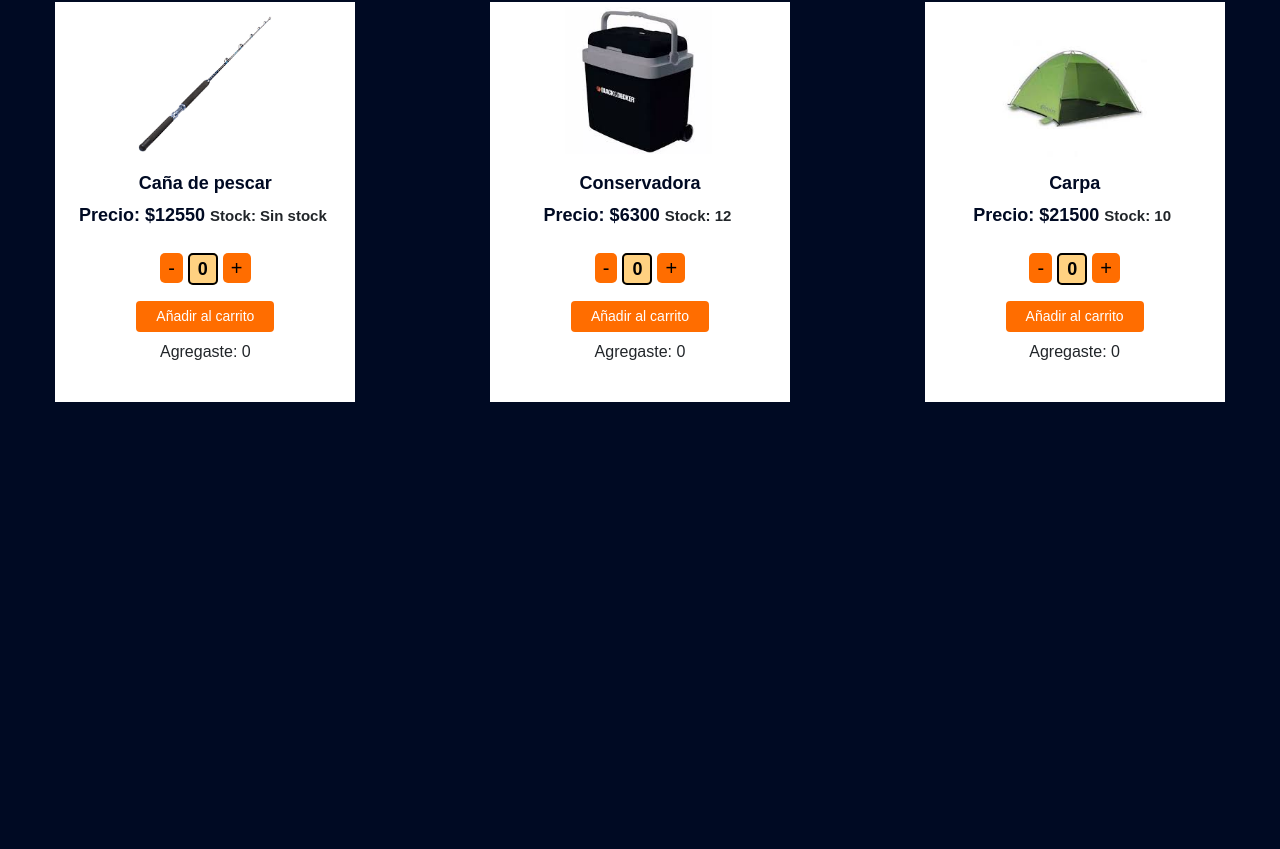
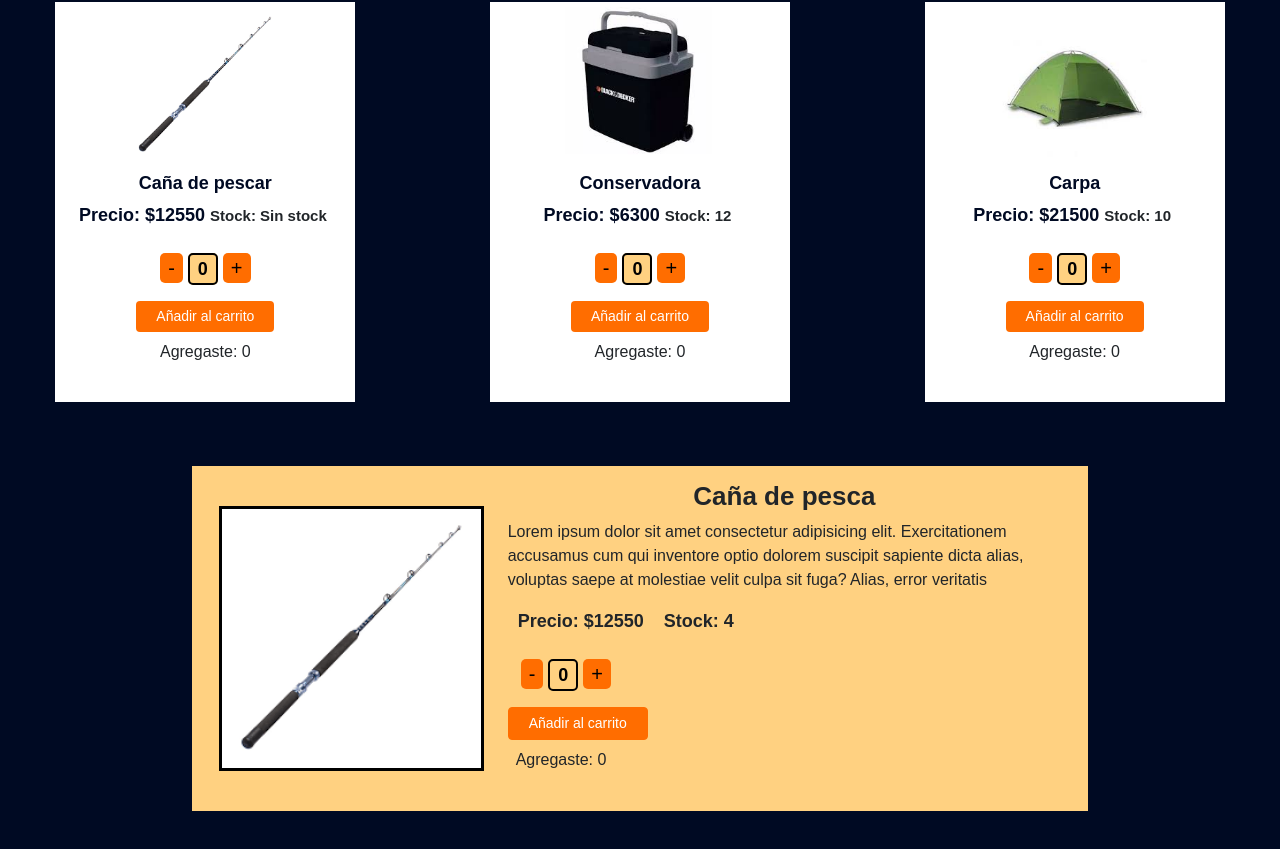
Before and after one commit to DelCampoFabian/DelCampoFabian-CursoReact, a React (Create React App) app: page / in a window 1280 px wide. Shown: the part 605-1454 px from the top of the page. Before the commit the page ends 1023 px from the top, so only its background shows below. Built offline with nearby package versions, Linux system fonts and the light colour scheme.

Commit message:
Desafio DetailContainer

```diff
--- a/package.json
+++ b/package.json
@@ -8,6 +8,7 @@
     "@testing-library/user-event": "^13.5.0",
     "react": "^18.2.0",
     "react-dom": "^18.2.0",
+    "react-router-dom": "^6.3.0",
     "react-scripts": "5.0.1",
     "web-vitals": "^2.1.4"
   },
--- a/src/App.js
+++ b/src/App.js
@@ -1,19 +1,17 @@
 import './App.css';
 import ItemListContainer from './components/ItemListContainer/ItemListContainer';
 import NavBar from './components/Navbar/NavBar';
-
-
-
+//import {BrowserRouter, Routes, Route} from "react-router-dom";
+import ItemDetailContainer from './components/ItemDetailContainer/ItemDetailContainer';
 
 
 function App() {
-//props a pasar al ItemListContainer
-
 
   return (
     <div>
       <NavBar />
       <ItemListContainer />
+      <ItemDetailContainer/>
     </div>
   );
 }
--- a/src/components/Item/Item.jsx
+++ b/src/components/Item/Item.jsx
@@ -3,7 +3,6 @@ import ItemCount from "../ItemCount/ItemCount";
 
 const Item = ({ nombre, imagen, precio, stock }) => {
     return (
-
         <div className="productos__container">
             <div className="productos">
                 <img src={imagen} alt={nombre} />
@@ -15,11 +14,7 @@ const Item = ({ nombre, imagen, precio, stock }) => {
                 </div>
             </div>
         </div>
-
     )
-
-
-
 }
 
 
--- a/src/components/ItemCount/ItemCount.css
+++ b/src/components/ItemCount/ItemCount.css
@@ -20,3 +20,18 @@
 .contador:hover {
     background-color: #ffd181;
 }
+.productos__button {
+    background-color: #ff6d00;
+    border: 1px solid #ff6d00 ;
+    padding: 5px 20px;
+    border-radius: 4px;
+    margin-top: 10px;
+    font-size: 14px;
+    font-weight: 500;
+    color: #fff;
+    transition-duration: .2s;
+}
+.productos__button:hover {
+    background-color: #ffd181;
+    color: #000;
+}
--- a/src/components/ItemCount/ItemCount.jsx
+++ b/src/components/ItemCount/ItemCount.jsx
@@ -10,6 +10,7 @@ const ItemCount = (props) => {
         if (productosAgregados > stock) {
             setTimeout(() => {
                 setProductosAgregados(0)
+                setContador(0)
             }, 1000);
             return "Cantidad no disponible"
         }else return "Agregaste: " + productosAgregados;
--- /dev/null
+++ b/src/components/ItemDetail/ItemDetail.css
@@ -0,0 +1,29 @@
+
+.detail__container {
+    background-color: #ffd181;
+    padding: 15px;
+    width: 70%;
+    margin: auto;
+}
+.detail__info h4 {
+ text-align: center;
+ font-size: 26px;
+ font-weight: 600;
+}
+.detail__info .detail-info__p {
+    font-size: 16px;
+    text-align: left;
+   }
+.detail-info__span {
+    font-size: 18px;
+    font-weight: 600;
+    margin: 10px;
+   }
+
+
+.detail__img img{
+    width: 100%;
+    height: 100%;
+    object-fit: cover;
+    border: 3px solid #000;
+}
--- /dev/null
+++ b/src/components/ItemDetail/ItemDetail.jsx
@@ -0,0 +1,22 @@
+import React from "react";
+import ItemCount from "../ItemCount/ItemCount";
+import "./ItemDetail.css";
+
+const ItemDetail = ({detalle}) => {
+    return (
+        <div className="row justify-content-around align-items-center my-5 detail__container">
+            <div className="col-md-4 detail__img">
+                <img src={detalle.imagen} alt={detalle.nombre} className="img-fluid" />
+            </div>
+            <div className="col-md-8 detail__info">
+                <h4>{detalle.nombre}</h4>
+                <p className="detail-info__p">{detalle.descripcion}</p>
+                <span className="detail-info__span">Precio: ${detalle.precio}</span>
+                <span className="detail-info__span">Stock: {detalle.stock}</span>
+                <ItemCount stock={detalle.stock}/>
+            </div>
+        </div>
+    )
+}
+
+export default ItemDetail
--- /dev/null
+++ b/src/components/ItemDetailContainer/ItemDetailContainer.jsx
@@ -0,0 +1,37 @@
+import React from "react";
+import { useEffect } from "react";
+import { useState } from "react";
+import ProductoCuatro from "../../assets/img/productoCuatro.png";
+import ItemDetail from "../ItemDetail/ItemDetail";
+
+
+const ItemDetailContainer = () => {
+    const [detalle, setDetalle] = useState({})
+    useEffect(() => {
+     const detalleProducto = {
+        nombre: "Caña de pesca",
+        precio: 12550,
+        descripcion : "Lorem ipsum dolor sit amet consectetur adipisicing elit. Exercitationem accusamus cum qui inventore optio dolorem suscipit sapiente dicta alias, voluptas saepe at molestiae velit culpa sit fuga? Alias, error veritatis",
+        imagen : ProductoCuatro,
+        stock : 4
+     }
+
+    const promesaDetalle = new Promise((resolve) => {
+        setTimeout(()=>{
+            resolve(detalleProducto)
+        },2000)
+    })
+    promesaDetalle.then ((respuesta) => {
+        setDetalle(respuesta)
+    })
+
+    },[])
+
+    return (
+        <div>
+            <ItemDetail detalle = {detalle}/>
+        </div>
+    )
+}
+
+export default ItemDetailContainer
--- a/src/components/ItemListContainer/ItemListContainer.css
+++ b/src/components/ItemListContainer/ItemListContainer.css
@@ -24,7 +24,7 @@
     font-weight: 600;
     color: #000A23;
 }
-.productos .productos__button {
+ .productos .productos__button {
     background-color: #ff6d00;
     border: none;
     padding: 5px 20px;
@@ -39,6 +39,7 @@
     background-color: #ffd181;
 }
 
+
 .productos__stock {
     font-size: 15px;
     font-weight: 600;
--- a/src/components/ItemListContainer/ItemListContainer.jsx
+++ b/src/components/ItemListContainer/ItemListContainer.jsx
@@ -29,13 +29,10 @@ const ItemListContainer = () => {
                 resolve(listaProductos);
             }, 2000);
         });
-
         promesa.then((respuesta) => {
             setItems(respuesta);
         });
     }, []);
-
-
     return (
         <div>
           <ItemList items={items} />
```
Also changed, not shown: 1 other file (tests, documents, lock files or other folders).
